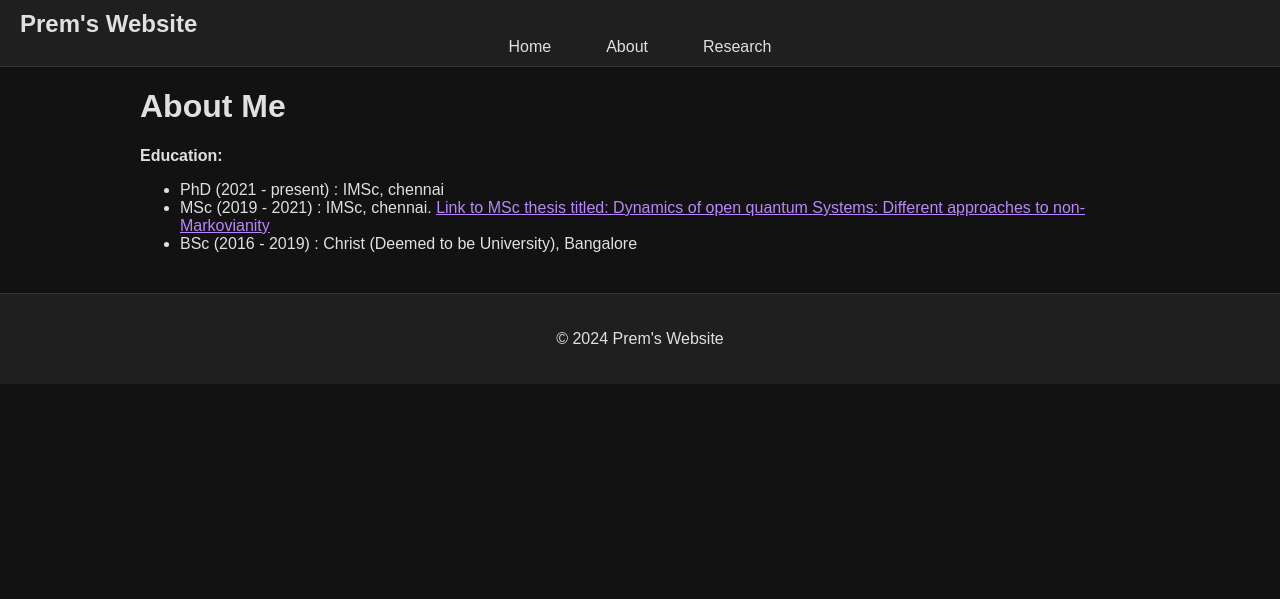
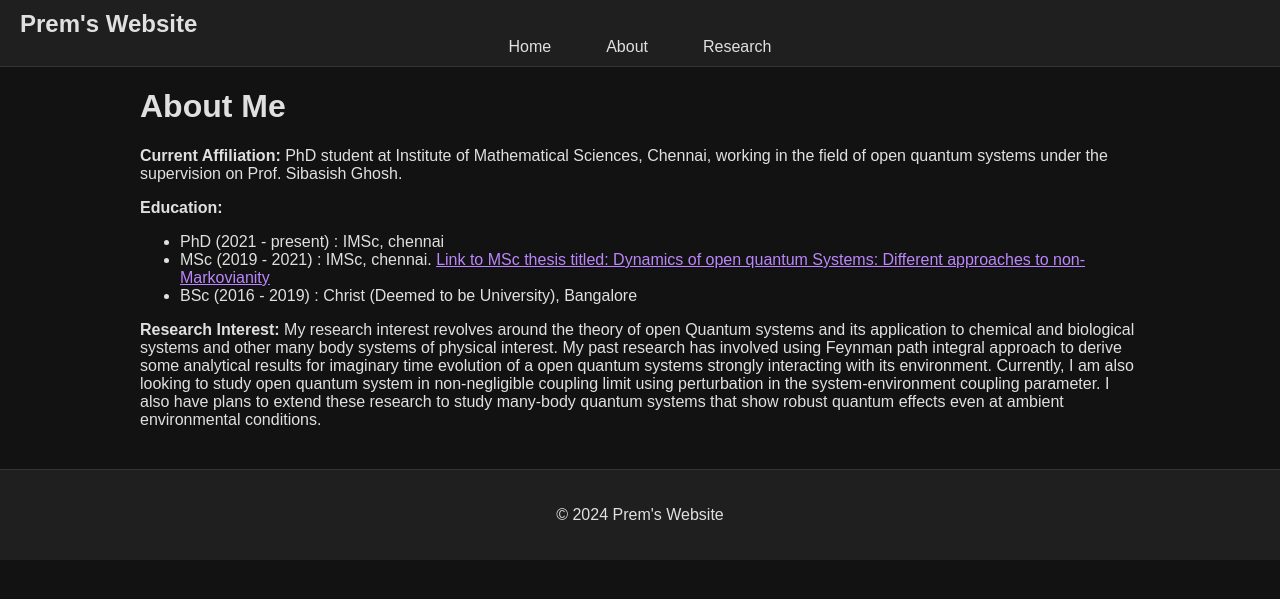
Before and after one commit to prem314/prem314.github.io, a Jekyll site: the page built from about.md, in a window 1280 px wide. Shown: the top 599 px of the page. Built offline with Jekyll 4.4.1, drawn with Linux system fonts in a browser that asks for light colours.

Commit message:
Update about.md

```diff
--- a/about.md
+++ b/about.md
@@ -5,7 +5,14 @@ title: About
 
 # About Me
 
+
+**Current Affiliation:**
+PhD student at Institute of Mathematical Sciences, Chennai, working in the field of open quantum systems under the supervision on Prof. Sibasish Ghosh.
+
 **Education:**
   - PhD (2021 - present) : IMSc, chennai
   - MSc (2019 - 2021) : IMSc, chennai. [Link to MSc thesis titled: Dynamics of open quantum Systems: Different approaches to non-Markovianity](https://drive.google.com/file/d/1WXMqmcygDxn_AjsxEjA2ZhBT_xq59dKc/view?usp=sharing)
   - BSc (2016 - 2019) : Christ (Deemed to be University), Bangalore
+
+**Research Interest:**
+My research interest revolves around the theory of open Quantum systems and its application to chemical and biological systems and other many body systems of physical interest. My past research has involved using Feynman path integral approach to derive some analytical results for imaginary time evolution of a open quantum systems strongly interacting with its environment. Currently, I am also looking to study open quantum system in non-negligible coupling limit using perturbation in the system-environment coupling parameter. I also have plans to extend these research to study many-body quantum systems that show robust quantum effects even at ambient environmental conditions.
```
